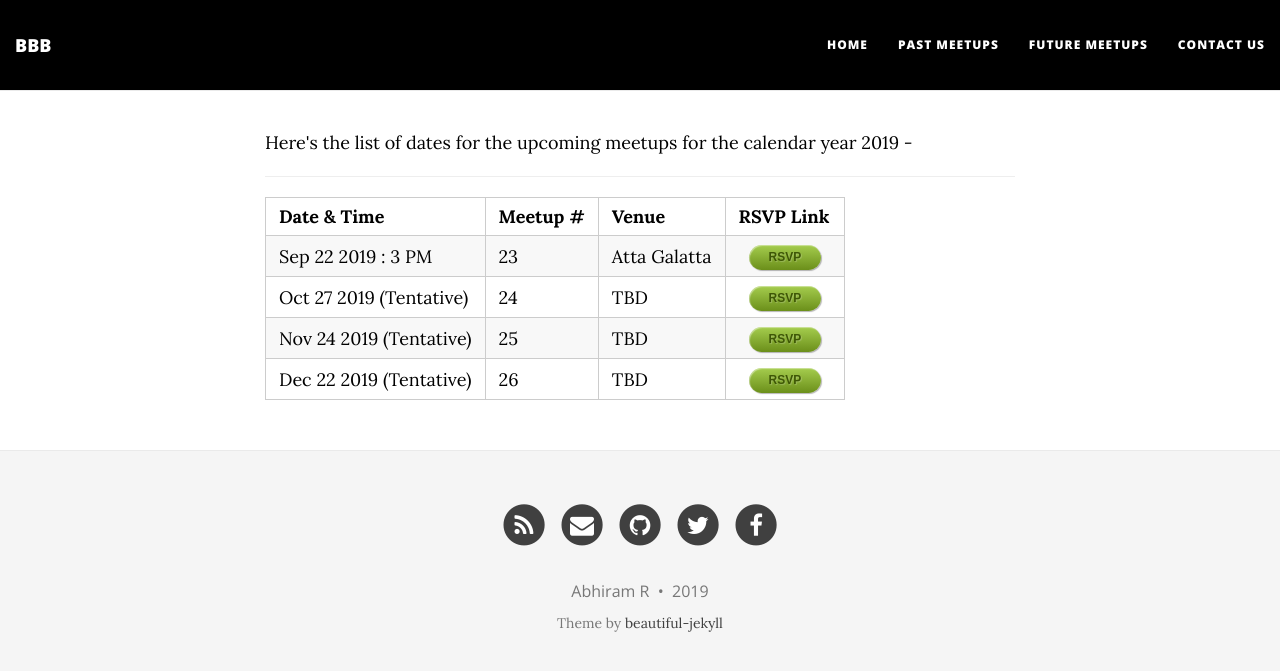
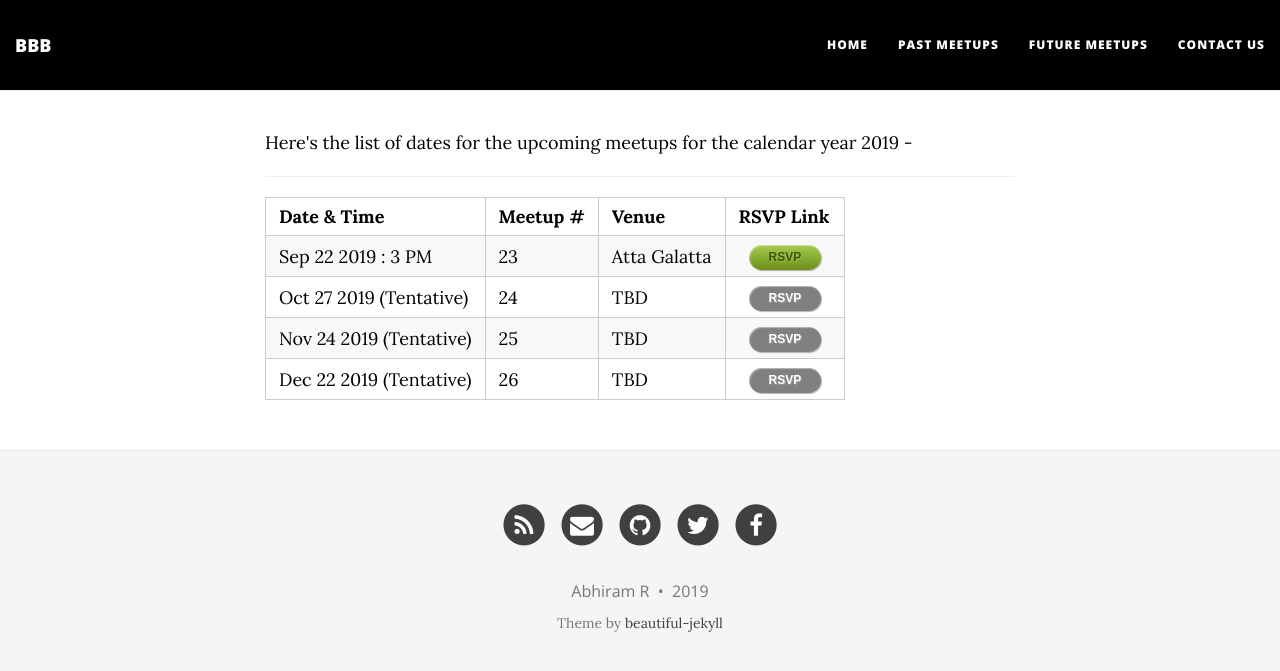
Before and after one commit to brokebibliophiles/brokebibliophiles.github.io, a Jekyll site: the page built from future-meetups.html, in a window 1280 px wide. Shown: the top 671 px of the page. Built offline with Jekyll 4.4.1, drawn with Linux system fonts in a browser that asks for light colours; nearby versions of some CDN libraries.

Commit message:
Added RSVP link

```diff
--- a/css/main.css
+++ b/css/main.css
@@ -61,6 +61,9 @@ layout: null
 
 .disabled{
   pointer-events: none;
+  color: white;
+	background: gray; /* Old browsers */
+
 }
 
 
--- a/future-meetups.html
+++ b/future-meetups.html
@@ -13,7 +13,7 @@ Here's the list of dates for the upcoming meetups for the calendar year 2019 -
     <td>Sep 22 2019 : 3 PM</td>
     <td>23</td>
     <td>Atta Galatta</td>
-    <td><a href="#" class="button green disabled">RSVP</td></a>
+    <td><a href="https://www.eventbrite.com/e/bbb-meetup-23-tickets-73536801553" class="button green">RSVP</td></a>
 
 </tr>
 <tr>
```
